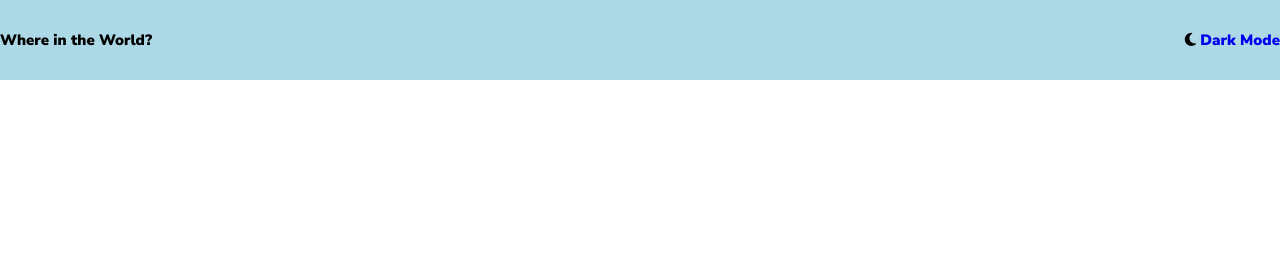
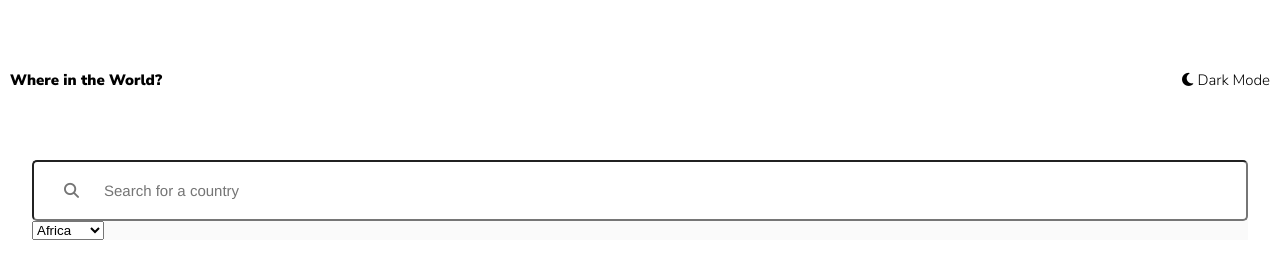
Before and after one commit to PiperRc/REST_COUNTRIES_API, a plain HTML site: page index.html in a window 1280 px wide. Drawn offline with Linux system fonts and the light colour scheme.

Commit message:
Added Search Bar and FIlter Countries

```diff
--- a/index.html
+++ b/index.html
@@ -37,6 +37,19 @@
     </nav>
 
     <main>
+        <div class="search-bar">
+            <input type="text" placeholder="&#xf002;      Search for a country" name="search">
+        </div>
+
+        <div class="filer-region">
+            <select name="filer-region">
+                <option value="volvo">Africa</option>
+                <option value="saab">America</option>
+                <option value="mercedes">Asia</option>
+                <option value="audi">Europe</option>
+                <option value="audi">Oceania</option>
+            </select>
+        </div>
 
     </main>
 </body>
--- a/style.css
+++ b/style.css
@@ -1,50 +1,76 @@
-*{
+* {
     margin: 0;
     padding: 0;
     box-sizing: border-box;
 }
 
-html{
+html {
     font-size: 62.5%;
     font-family: 'Nunito Sans', sans-serif;
 }
 
-:root{
+:root {
     /* Dark Blue (Dark Mode Elements */
-    --dblue:hsl(209, 23%, 22%);
+    --dblue: hsl(209, 23%, 22%);
 
     /* Very Dark Blue (Dark Mode Background) */
-    --vdblue:hsl(207, 26%, 17%);
+    --vdblue: hsl(207, 26%, 17%);
 
     /* Very Dark Blue (Light Mode Text) */
-    --vdbluelight:hsl(200, 15%, 8%);
+    --vdbluelight: hsl(200, 15%, 8%);
 
     /* Dark Gray (Light Mode Input) */
-    --dgray:hsl(0, 0%, 52%);
+    --dgray: hsl(0, 0%, 52%);
 
     /* Very Light Gray (Light Mode Background) */
-    --vlightgray:hsl(0, 0%, 98%);
+    --vlightgray: hsl(0, 0%, 98%);
 
     /* White (Dark Mode Text & Light Mode Elements) */
-    --white:hsl(0, 0%, 100%);
+    --white: hsl(0, 0%, 100%);
 }
 
-body{
-    height:100vh;
+body {
+    height: 100vh;
 }
-nav{
+
+nav {
     display: flex;
     justify-content: space-around;
     justify-content: space-between;
     align-items: center;
-    background-color: lightblue;
-    height: 10%;
+    background-color: var(--white);
+    height: 20%;
 
 }
 
-nav h2 a{
+nav {
+    padding: 0 1rem 0 1rem;
+}
+
+nav h2 a {
     text-decoration: none;
+    color: black;
+    font-weight: 300;
 }
-main{
+
+nav h2 i {
+    background-color: white;
+}
+
+
+main {
     background-color: var(--vlightgray);
+    /* border: 1px solid green; */
+    width: 95%;
+    margin: 0 auto;
 }
+
+.search-bar input {
+    width: 100%;
+    font-size:1.5rem;
+    border-radius: .5rem;
+    font-family: 'Helvetica', FontAwesome, sans-serif;
+    padding: 2rem 0 2rem 0;
+    padding-left: 3rem;
+
+}
```
Also changed, not shown: 1 other file.
